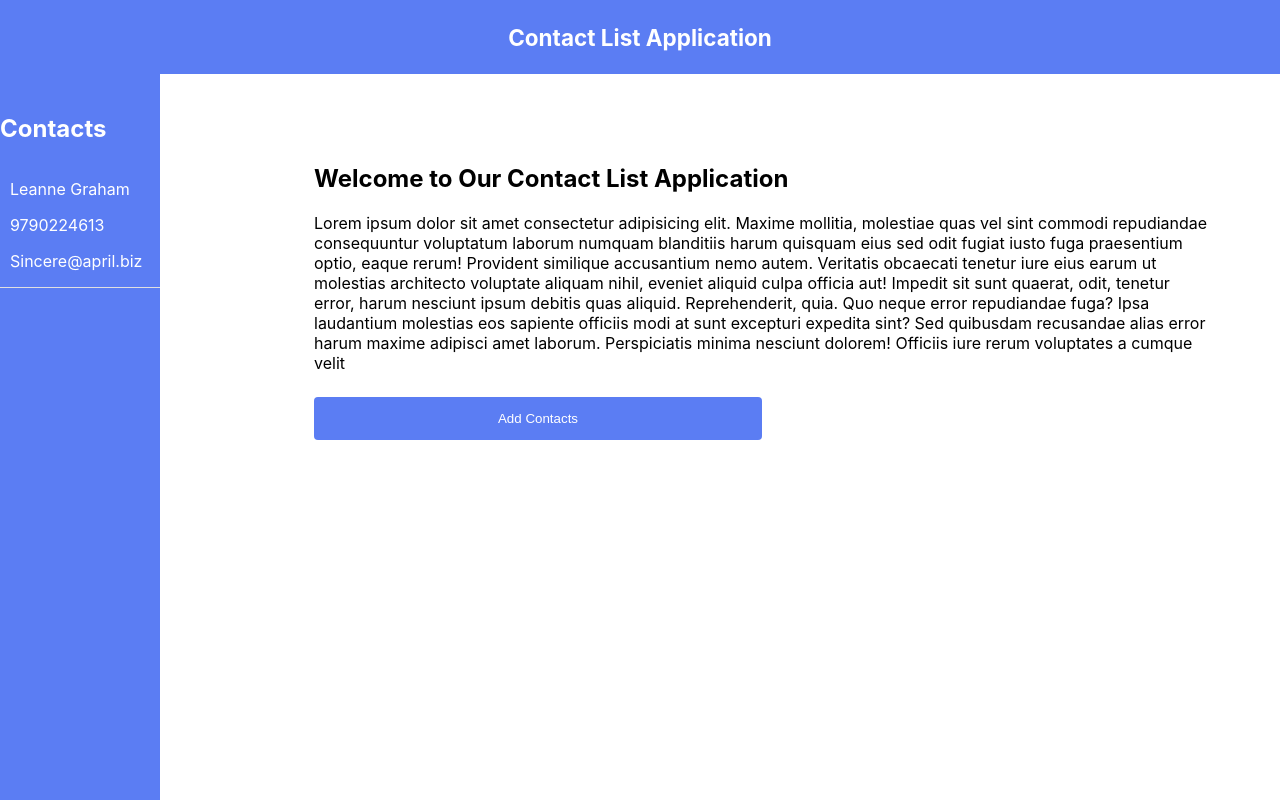
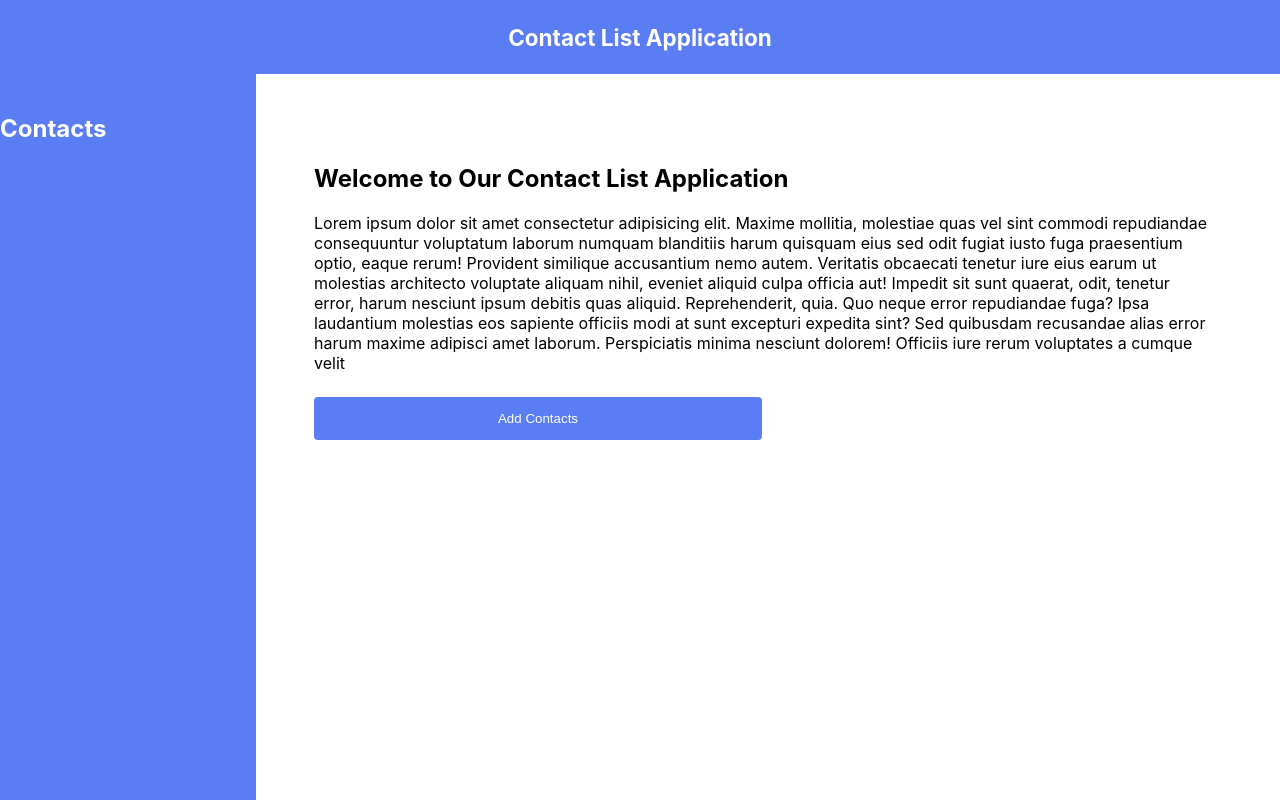
Before and after one commit to shivuram/contact-list-app, a React (Create React App) app: page / in a window 1280 px wide. Built offline with nearby package versions, Linux system fonts and the light colour scheme; the HTML template or start-up script is replaced by a standard one.

Commit message:
Able to create contacts via redux

```diff
--- a/src/App.css
+++ b/src/App.css
@@ -51,7 +51,7 @@ input {
 
 .sidenav {
   height: 100%;
-  width: 160px;
+  width: 20%;
   position: fixed;
   z-index: 1;
   top: 20;
--- a/src/components/AddContact.js
+++ b/src/components/AddContact.js
@@ -1,27 +1,36 @@
 import '../App.css';
 import React, { useState } from "react";
 import { useHistory } from 'react-router-dom';
+import { createContacts } from '../redux/actions/contactsActions'
+import { useDispatch } from 'react-redux'
+import { uuid } from 'uuidv4';
 
 const AddContact = (props) => {
     const [title, setTitle] = useState('');
     const [email, setEmail] = useState('');
     const [phone, setPhone] = useState('');
 
+    const dispatch = useDispatch();
+
     const history = useHistory();
 
     const clickHandler = (e) => {
         e.preventDefault();
-        const contacts = {title, email, phone}
+        // const contacts = {title, email, phone}
         if (title === "" || email === "") {
             alert("ALl the fields are mandatory!");
             return;
         }
-        props.addContactHandler(contacts);
-        setEmail('');
-        setTitle('');
-        setPhone('');
+        const new_contact = {
+            id: uuid(),
+            name: title,
+            email: email,
+            phone: phone
+        }
+        dispatch(createContacts(new_contact));
         history.push('/');
     }
+
     return (
         <div className="main-container">
             <div className="form-container">
--- a/src/redux/reducers/contactReducer.js
+++ b/src/redux/reducers/contactReducer.js
@@ -1,11 +1,6 @@
 import { Types } from '../types'
 const intialState = {
-  contacts: [{
-    id: 1,
-    name: "Leanne Graham",
-    phone: "9790224613",
-    email: "Sincere@april.biz",
-  }],
+  contacts: [],
 };
 
 export const contactReducer = (state = intialState, action) => {
```
